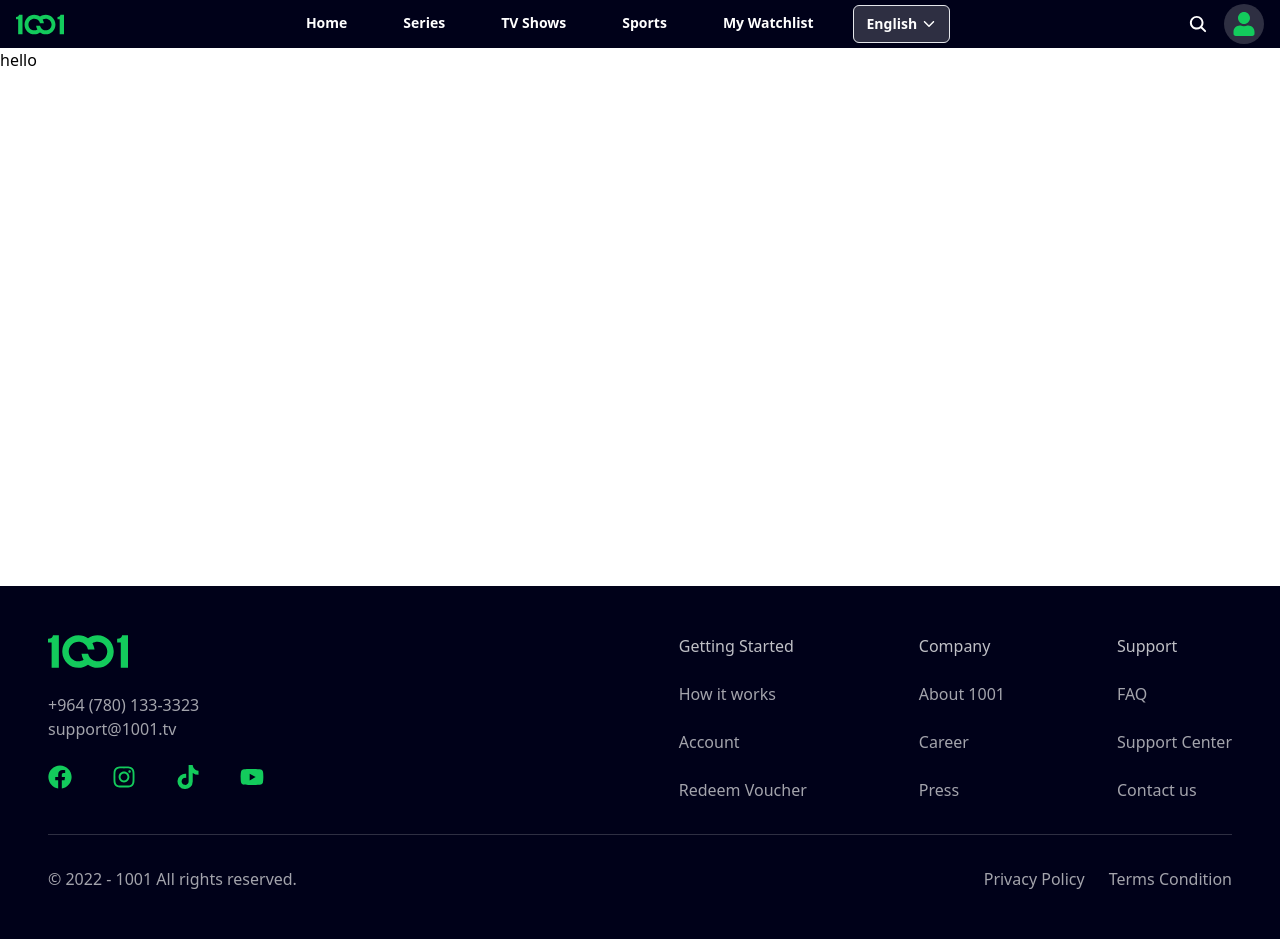
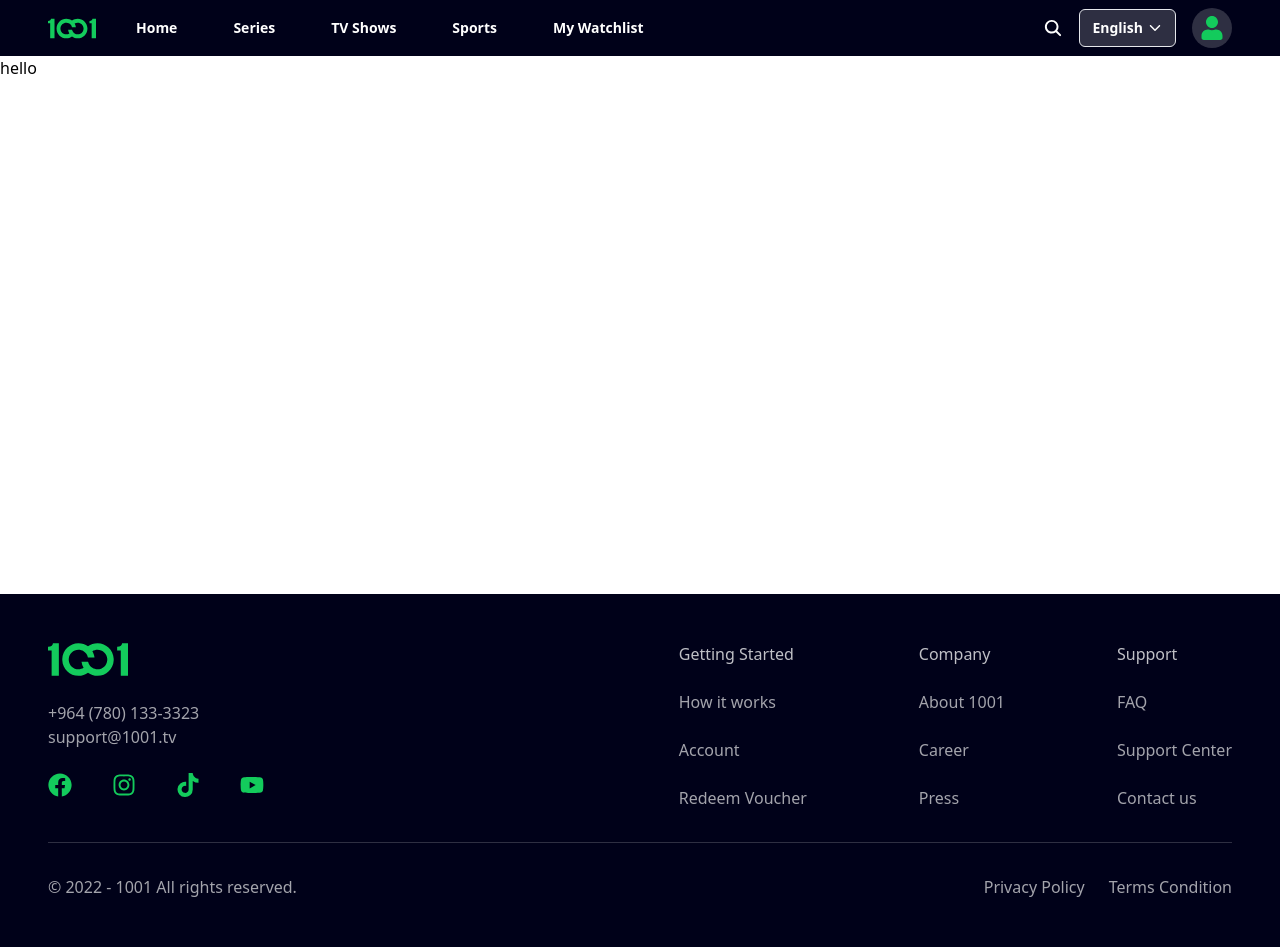
Before and after one commit to Mohammed-Nazar/interns-1001, a Next.js app: page / in a window 1280 px wide. Built offline with nearby package versions, Linux system fonts and the light colour scheme.

Commit message:
style(header): update header alignment and spacing

```diff
--- a/src/components/header/Header.jsx
+++ b/src/components/header/Header.jsx
@@ -1,37 +1,33 @@
-import React, { useState } from "react";
-import { HiMenu } from "react-icons/hi";
-import { IoSearch } from "react-icons/io5";
-import { FaUser } from "react-icons/fa";
-import Link from "next/link";
-import LanguageButton from "../languages dropdown/LanguageButton";
+import React, { useState } from "react"
+import { HiMenu } from "react-icons/hi"
+import { IoSearch } from "react-icons/io5"
+import { FaUser } from "react-icons/fa"
+import Link from "next/link"
+import LanguageButton from "../languages dropdown/LanguageButton"
 
 const Header = () => {
-  const [showSideMenu, setShowSideMenu] = useState(false);
-
-  const toggleSideMenu = () => setShowSideMenu(!showSideMenu);
+  const [showSideMenu, setShowSideMenu] = useState(false)
+  const toggleSideMenu = () => setShowSideMenu(!showSideMenu)
 
   return (
-    <nav className="bg-NavyN900 flex flex-row justify-between items-center w-full h-12 py-2 px-4">
-      {/* Logo and Menu Button */}
-      <div className="flex flex-row items-center gap-2">
-        <div className="flex items-center justify-center w-12 h-10">
+    <nav className="bg-NavyN900 flex justify-between items-center w-full h-14 py-2 px-6 md:px-12">
+      <div className="flex justify-between items-center gap-6">
+        <div className="flex items-center">
           <img
             src="/assets/1001_LOGO.svg"
             alt="1001.tv logo"
             className="w-12 h-auto"
           />
-        </div>
-        <button className="lg:hidden" onClick={toggleSideMenu}>
-          <HiMenu className="text-white w-5 h-5" />
+          <button className="lg:hidden ml-4" onClick={toggleSideMenu}>
+            <HiMenu className="text-white w-6 h-6" />
           </button>
         </div>
 
-      {/* Menu Items */}
         <ul
-        className={`lg:flex flex-col lg:flex-row lg:space-x-6 absolute lg:relative top-12 lg:top-0 left-0 w-full h-full lg:w-auto lg:h-auto bg-NavyN900 transition-transform duration-300 lg:translate-x-0 ${
-          showSideMenu ? "translate-x-0" : "-translate-x-full"
-        }`}
+        className={`lg:flex flex-col lg:flex-row lg:space-x-6 absolute lg:relative top-12 lg:top-0 left-0 w-full md:h-full h-screen overflow-hidden lg:w-auto bg-NavyN900 transition-transform duration-300 lg:translate-x-0 ${
+          showSideMenu ? "translate-x-0" : "-translate-x-full"}`}
       >
+
           <li className="py-2 lg:py-0">
             <Link
               href="/en"
@@ -72,22 +68,20 @@ const Header = () => {
               My Watchlist
             </Link>
           </li>
-        <li className="py-2 lg:py-0 mx-2 lg:mx-0">
-          <LanguageButton />
-        </li>
         </ul>
+      </div>
 
-      {/* Icons */}
-      <div className="flex flex-row items-center gap-2">
-        <button className="w-10 h-10 py-2 px-3">
+      <div className="flex items-center space-x-4">
+        <button>
           <IoSearch className="text-white w-5 h-5" />
         </button>
-        <div className="flex bg-NavyN600 w-10 h-10 rounded-full items-center justify-center">
+        <LanguageButton />
+        <div className="bg-NavyN600 w-10 h-10 rounded-full flex items-center justify-center">
           <FaUser className="text-Green w-6 h-6" />
         </div>
       </div>
     </nav>
-  );
-};
+  )
+}
 
-export default Header;
+export default Header
```
Lines whose indentation alone changed are shown as unchanged.
